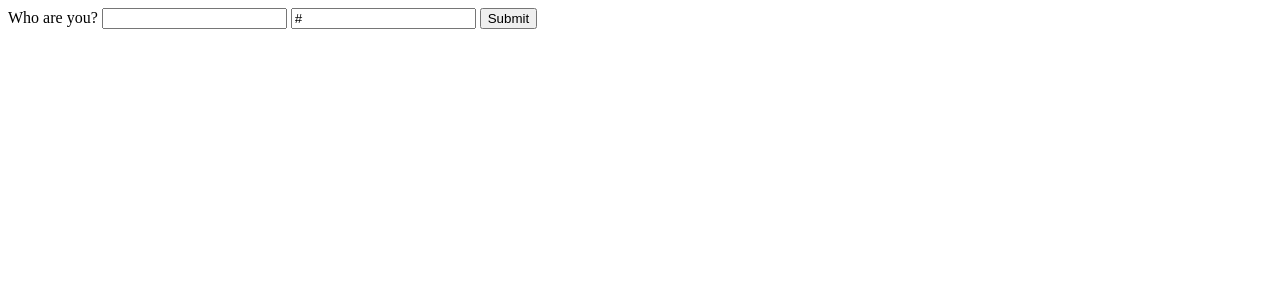
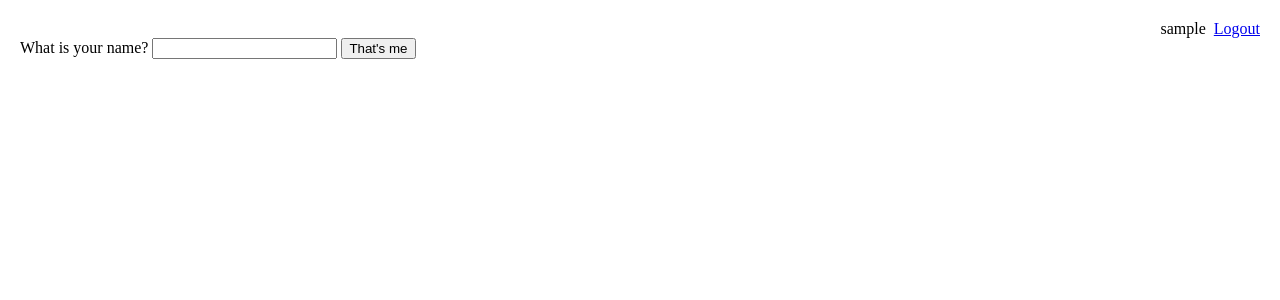
Before and after one commit to cb109/gamedoodle, a Django app: template gamedoodle/core/templates/core/who_are_you.html in a window 1280 px wide. Shown: the top 300 px of the page. Run offline with Django 3.2, Linux system fonts and the light colour scheme; the template is opened without the code that fills it: most values are stand-ins (such as "Sample title", 1, 10 or a date in 2020); parts of the project's set-up code (start-up, migrations or seed data) failed here and were passed over.

Commit message:
Add base template with navbar and logout button

```diff
--- /dev/null
+++ b/gamedoodle/core/templates/core/base.html
@@ -0,0 +1,33 @@
+<!DOCTYPE html>
+<html>
+  <head>
+    <title>
+      {% block title %}
+        Game Doodle
+      {% endblock %}
+    </title>
+    <meta content charset="utf-8">
+    <meta name="viewport" content="width=device-width, initial-scale=1, minimum-scale=1, maximum-scale=1, user-scalable=no, minimal-ui">
+  </head>
+  <style>
+    body {
+      margin: 20px;
+    }
+  </style>
+  <body>
+    {% block navbar %}
+      {% if username %}
+      <div
+        style="text-align: right"
+      >
+        <span style="margin-right: 4px">{{ username }}</span>
+        <a href="{% url "logout" %}?next={{ request.path|urlencode }}">
+          Logout
+        </a>
+      </div>
+      {% endif %}
+    {% endblock %}
+
+    {% block content %}{% endblock%}
+  </body>
+</html>
--- a/gamedoodle/core/templates/core/who_are_you.html
+++ b/gamedoodle/core/templates/core/who_are_you.html
@@ -1,7 +1,11 @@
+{% extends "core/base.html" %}
+
+{% block content %}
+
 <form method="POST">
   {% csrf_token %}
   <label>
-    Who are you?
+    What is your name?
     <input
       type="text"
       name="username"
@@ -10,11 +14,13 @@
   </label>
   <input
     type="text"
-    hidden2
+    hidden
     name="next"
     value="{{ next_url }}"
   >
   <button type="submit">
-    Submit
+    That's me
   </button>
 </form>
+
+{% endblock %}
--- a/gamedoodle/urls.py
+++ b/gamedoodle/urls.py
@@ -21,6 +21,7 @@ from gamedoodle.core import views
 urlpatterns = [
     path("admin/", admin.site.urls),
     path("whoareyou/", views.who_are_you, name="who-are-you"),
+    path("logout/", views.logout, name="logout"),
     path("events/", views.EventListView.as_view(), name="event-list"),
     path("events/<uuid:uuid>", views.EventDetailView.as_view(), name="event-detail"),
     path("events/<uuid:uuid>/vote", views.vote, name="event-vote"),
```
Also changed, not shown: gamedoodle/core/templates/core/event_detail.html (+9 -0 lines), gamedoodle/core/views.py (+8 -2 lines).
